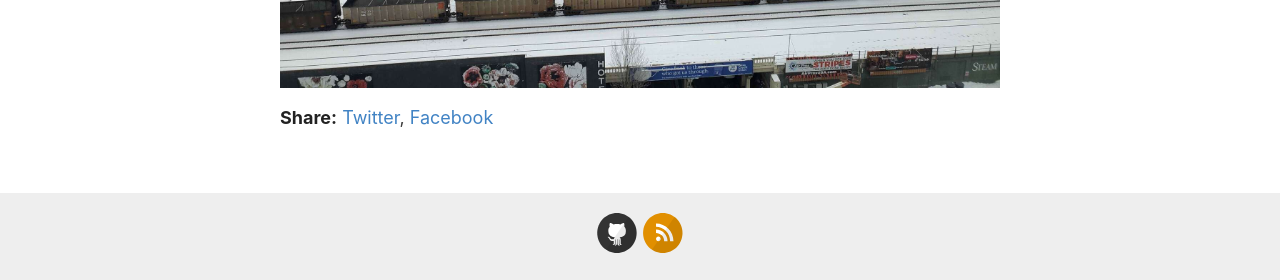
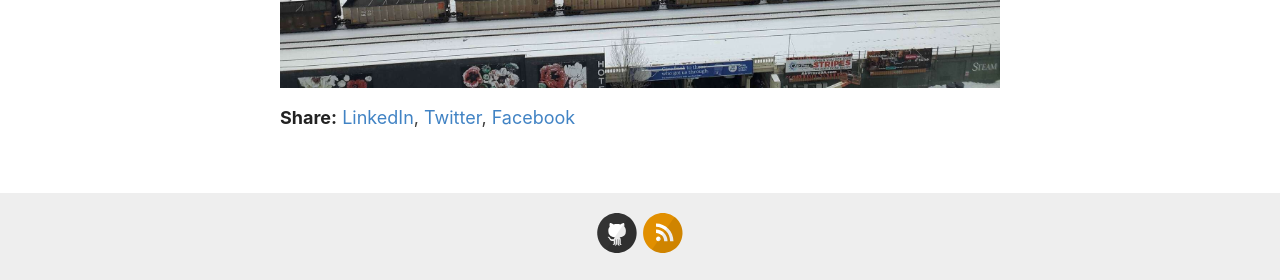
Before and after one commit to Xetnus/blog, a Jekyll site: the page built from _posts/2022-01-27-locating-spokane-a-demonstration.md, in a window 1280 px wide. Shown: the part 817-1097 px from the top of the page. Built offline with Jekyll 4.4.1, drawn with Linux system fonts in a browser that asks for light colours.

Commit message:
Add LinkedIn sharing

```diff
--- a/_layouts/post.html
+++ b/_layouts/post.html
@@ -28,7 +28,7 @@ layout: default
   </div>
 
   <div>
-    <p><span class="share-box">Share:</span> <a href="http://twitter.com/share?text={{ page.title }}&url={{site.url}}{{page.url}}" target="_blank">Twitter</a>, <a href="https://www.facebook.com/sharer.php?u={{site.url}}{{page.url}}" target="_blank">Facebook</a></p>
+    <p><span class="share-box">Share:</span> <a href="https://www.linkedin.com/shareArticle?url={{site.url}}{{page.url}}" target="_blank">LinkedIn</a>, <a href="http://twitter.com/share?text={{ page.title }}&url={{site.url}}{{page.url}}" target="_blank">Twitter</a>, <a href="https://www.facebook.com/sharer.php?u={{site.url}}{{page.url}}" target="_blank">Facebook</a></p>
   </div>
 
   <!--<div class="date">
```
